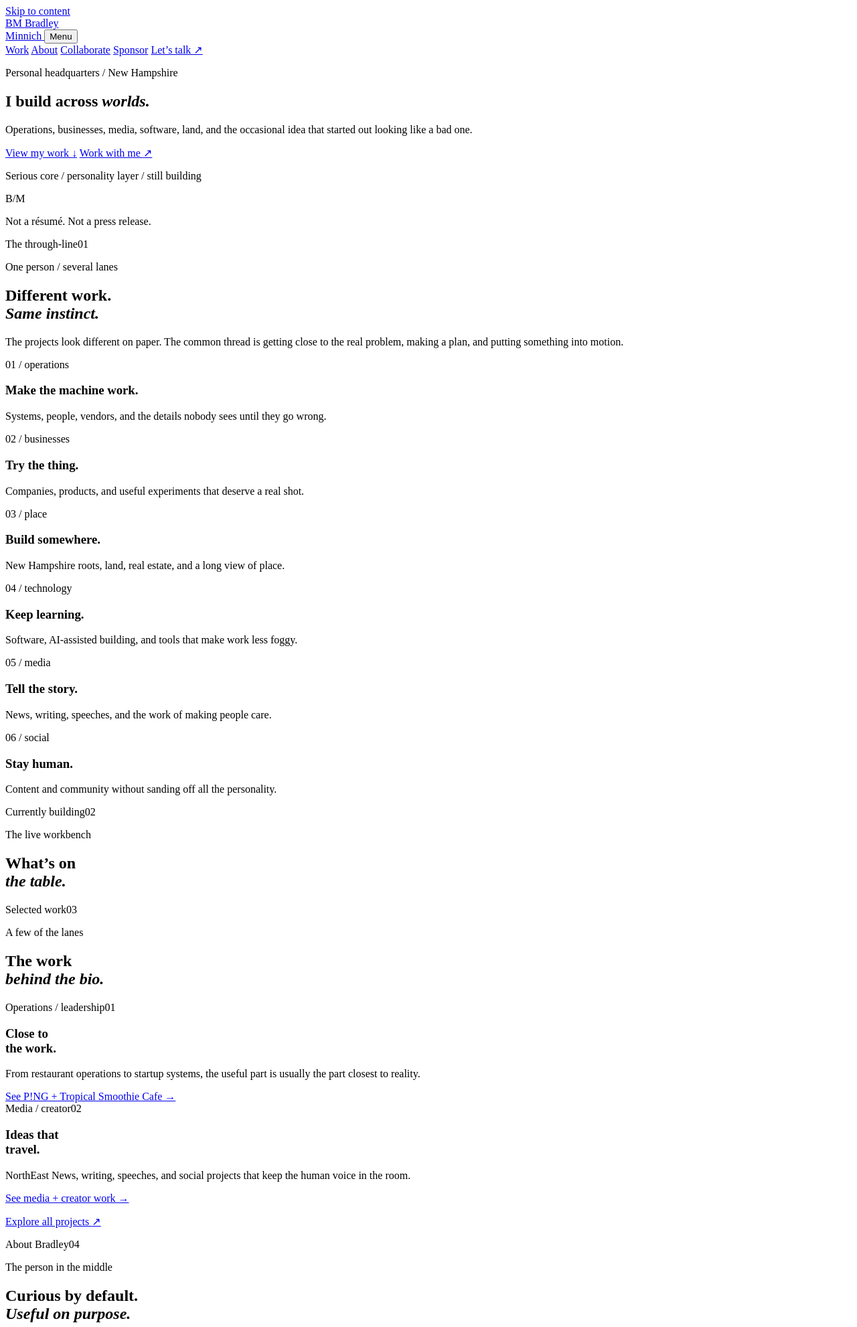
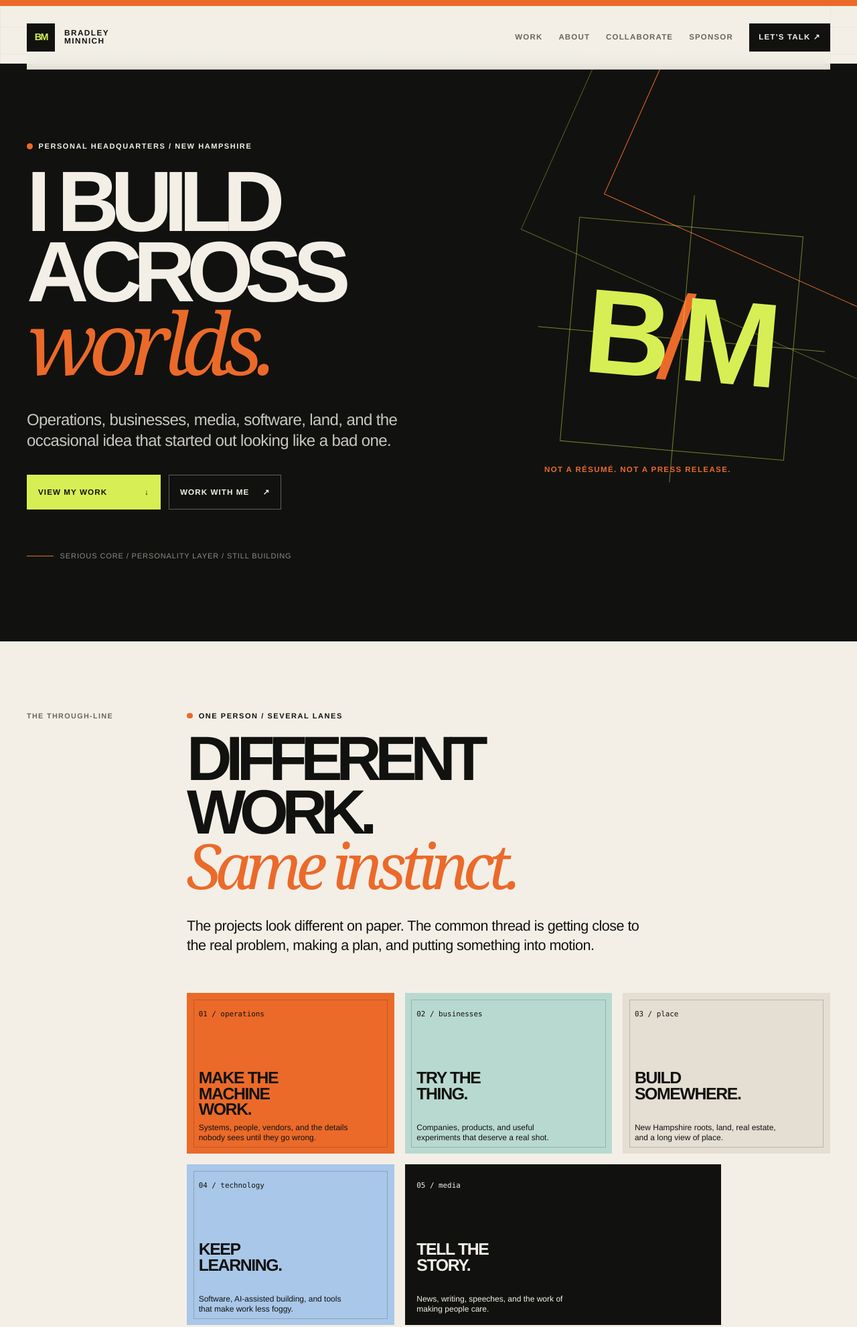
Before and after one commit to Bradthefunman/BradleyMinnich.com, a website: page index.html in a window 1280 px wide. Shown: the top 1982 px of the page at 67% size. Drawn offline with Linux system fonts and the light colour scheme; the site is published under a folder, as on GitHub Pages, so addresses that start at the root find nothing.

Commit message:
Make pages portable across GitHub Pages and custom domain

```diff
--- a/index.html
+++ b/index.html
@@ -16,8 +16,8 @@
   <meta name="twitter:title" content="Bradley Minnich — Personal Headquarters" />
   <meta name="twitter:description" content="Operations, businesses, media, software, land, and the projects in between." />
   <meta name="twitter:image" content="https://bradleyminnich.com/assets/social-card.svg" />
-  <link rel="manifest" href="/site.webmanifest" />
-  <link rel="stylesheet" href="/assets/styles.css" />
+  <link rel="manifest" href="site.webmanifest" />
+  <link rel="stylesheet" href="assets/styles.css" />
   <script type="application/ld+json">
   {
     "@context": "https://schema.org",
@@ -28,14 +28,14 @@
     "description": "Creator, operator, and builder based in New Hampshire."
   }
   </script>
-  <script defer src="/assets/site-data.js"></script>
-  <script defer src="/assets/app.js"></script>
+  <script defer src="assets/site-data.js"></script>
+  <script defer src="assets/app.js"></script>
 </head>
 <body>
   <a class="skip-link" href="#main-content">Skip to content</a>
   <div class="site-shell">
     <header class="site-header">
-      <a class="brand" href="/" aria-label="Bradley Minnich home">
+      <a class="brand" href="" aria-label="Bradley Minnich home">
         <span class="brand-mark">BM</span>
         <span class="brand-text">Bradley<br />Minnich</span>
       </a>
@@ -43,11 +43,11 @@
         Menu <span class="menu-icon" aria-hidden="true"><span></span><span></span></span>
       </button>
       <nav class="site-nav" id="site-menu" data-site-menu aria-label="Main navigation">
-        <a href="/work/">Work</a>
-        <a href="/about/">About</a>
-        <a href="/collaborate/">Collaborate</a>
-        <a href="/sponsor/">Sponsor</a>
-        <a class="nav-cta" href="/contact/">Let’s talk ↗</a>
+        <a href="work/">Work</a>
+        <a href="about/">About</a>
+        <a href="collaborate/">Collaborate</a>
+        <a href="sponsor/">Sponsor</a>
+        <a class="nav-cta" href="contact/">Let’s talk ↗</a>
       </nav>
     </header>
 
@@ -59,8 +59,8 @@
             <h1 class="hero-title" id="hero-title">I build across <em>worlds.</em></h1>
             <p class="hero-intro">Operations, businesses, media, software, land, and the occasional idea that started out looking like a bad one.</p>
             <div class="hero-actions">
-              <a class="button button-primary" href="/work/">View my work <span aria-hidden="true">↓</span></a>
-              <a class="button button-secondary" href="/collaborate/">Work with me <span aria-hidden="true">↗</span></a>
+              <a class="button button-primary" href="work/">View my work <span aria-hidden="true">↓</span></a>
+              <a class="button button-secondary" href="collaborate/">Work with me <span aria-hidden="true">↗</span></a>
             </div>
             <p class="hero-note">Serious core / personality layer / still building</p>
           </div>
@@ -119,16 +119,16 @@
                 <div class="card-meta"><span>Operations / leadership</span><span>01</span></div>
                 <h3>Close to<br />the work.</h3>
                 <p>From restaurant operations to startup systems, the useful part is usually the part closest to reality.</p>
-                <div class="card-detail"><a href="/work/">See P!NG + Tropical Smoothie Cafe →</a></div>
+                <div class="card-detail"><a href="work/">See P!NG + Tropical Smoothie Cafe →</a></div>
               </article>
               <article class="current-card current-card-orange">
                 <div class="card-meta"><span>Media / creator</span><span>02</span></div>
                 <h3>Ideas that<br />travel.</h3>
                 <p>NorthEast News, writing, speeches, and social projects that keep the human voice in the room.</p>
-                <div class="card-detail"><a href="/work/">See media + creator work →</a></div>
+                <div class="card-detail"><a href="work/">See media + creator work →</a></div>
               </article>
             </div>
-            <p class="button-row"><a class="button" href="/work/">Explore all projects <span aria-hidden="true">↗</span></a></p>
+            <p class="button-row"><a class="button" href="work/">Explore all projects <span aria-hidden="true">↗</span></a></p>
           </div>
         </div>
       </section>
@@ -145,7 +145,7 @@
               <p class="large-copy">I’m interested in the space between an idea and the work required to make it real. That has led to operations leadership, businesses, media, software projects, New Hampshire land, and a lot of tabs open at once.</p>
               <div class="quote-card"><blockquote>“Knowledge and positivity are meant to be shared.”</blockquote><cite>— Bradley Minnich</cite></div>
             </div>
-            <p class="button-row"><a class="button" href="/about/">More about me <span aria-hidden="true">↗</span></a></p>
+            <p class="button-row"><a class="button" href="about/">More about me <span aria-hidden="true">↗</span></a></p>
           </div>
         </div>
       </section>
@@ -190,14 +190,14 @@
           <p class="eyebrow">Next move</p>
           <h2 id="contact-band-title">Have a role,<br />brief, or idea?</h2>
           <p>Tell me what you’re building and why it matters. I’m open to interesting work, serious conversations, and the occasional unconventional project.</p>
-          <div class="button-row"><a class="button" href="/contact/">Start a conversation <span aria-hidden="true">↗</span></a><a class="button" href="/sponsor/">Partner with me <span aria-hidden="true">↗</span></a></div>
+          <div class="button-row"><a class="button" href="contact/">Start a conversation <span aria-hidden="true">↗</span></a><a class="button" href="sponsor/">Partner with me <span aria-hidden="true">↗</span></a></div>
         </div>
       </section>
     </main>
 
     <footer class="site-footer">
-      <div><a class="footer-mark" href="/">BRADLEY<br /><span>MINNICH</span></a><p class="footer-tag">Personal headquarters / New Hampshire</p></div>
-      <div class="footer-links"><a href="/work/">Work</a><a href="/about/">About</a><a href="/contact/">Contact</a><a href="https://www.instagram.com/BradleyMinnich/" target="_blank" rel="noreferrer">Instagram ↗</a></div>
+      <div><a class="footer-mark" href="">BRADLEY<br /><span>MINNICH</span></a><p class="footer-tag">Personal headquarters / New Hampshire</p></div>
+      <div class="footer-links"><a href="work/">Work</a><a href="about/">About</a><a href="contact/">Contact</a><a href="https://www.instagram.com/BradleyMinnich/" target="_blank" rel="noreferrer">Instagram ↗</a></div>
       <p class="footer-note">© <span data-year></span> Bradley Minnich</p>
     </footer>
   </div>
```
